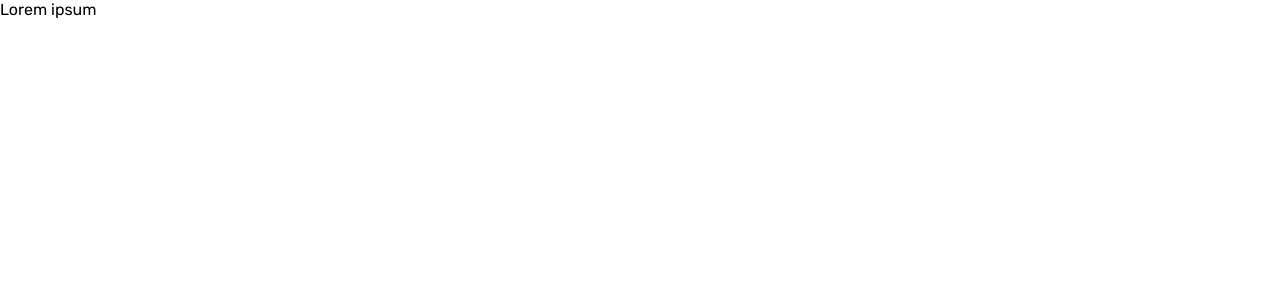
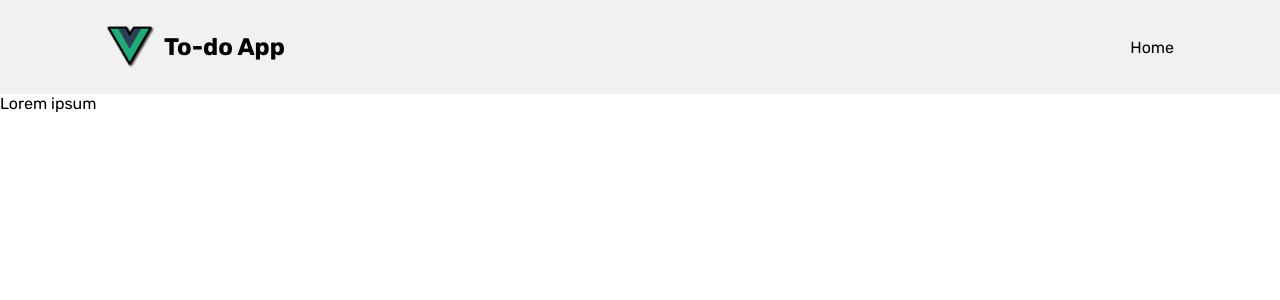
Before and after one commit to adrian-kalinin/vue-todo-app, a Vue app: page / in a window 1280 px wide. Shown: the top 300 px of the page. Built offline with nearby package versions, Linux system fonts and the light colour scheme.

Commit message:
Create navigation header component

```diff
--- a/src/App.vue
+++ b/src/App.vue
@@ -1,8 +1,10 @@
 <script setup>
 import { RouterView } from "vue-router";
+import NavigationHeader from "@/components/NavigationHeader.vue";
 </script>
 
 <template>
+  <NavigationHeader />
   <RouterView />
 </template>
 
--- /dev/null
+++ b/src/components/NavigationHeader.vue
@@ -0,0 +1,54 @@
+<script setup></script>
+
+<template>
+  <header>
+    <nav class="container">
+      <div class="branding">
+        <img src="../assets/vue_logo_black.png" alt="Vue Logo" />
+        <h1>To-do App</h1>
+      </div>
+      <ul class="nav-routes">
+        <RouterLink :to="{ name: 'todos' }">Home</RouterLink>
+      </ul>
+    </nav>
+  </header>
+</template>
+
+<style lang="scss" scoped>
+header {
+  background-color: #f1f1f1;
+
+  nav {
+    display: flex;
+    align-items: center;
+    padding: 25px 16px;
+
+    .branding {
+      display: flex;
+      align-items: center;
+      gap: 8px;
+
+      img {
+        max-width: 50px;
+      }
+
+      h1 {
+        font-size: 24px;
+      }
+    }
+
+    .nav-routes {
+      display: flex;
+      flex: 1;
+      justify-content: flex-end;
+      gap: 12px;
+      list-style: none;
+
+      a {
+        text-decoration: none;
+        color: inherit;
+      }
+    }
+  }
+}
+</style>
```
Also changed, not shown: src/assets/vue_logo_black.png (added).
